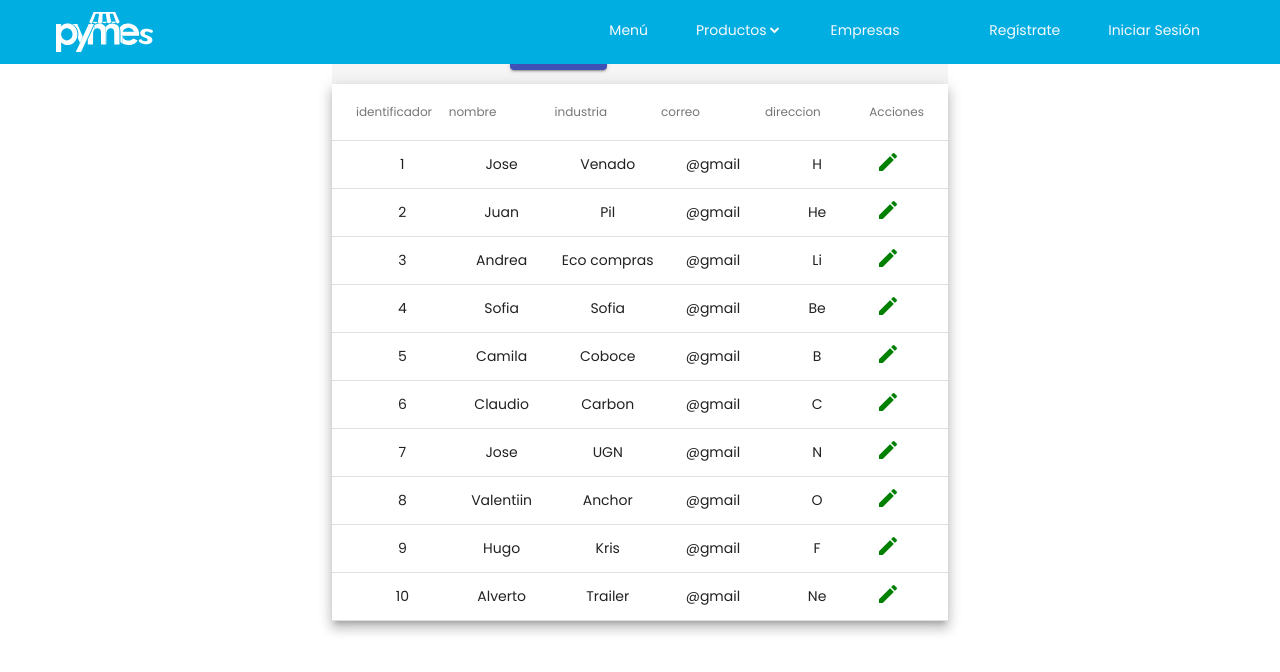
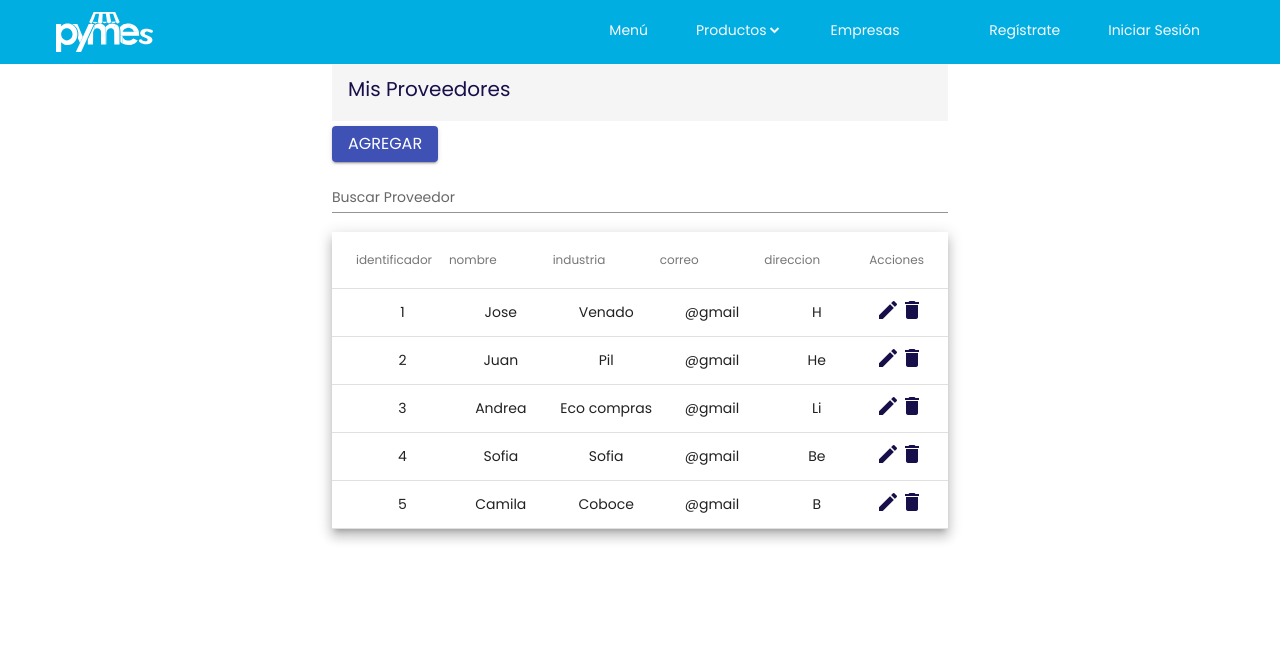
Before and after one commit to AndyGuzman7/pr-pymes-web, an Angular app: page / in a window 1280 px wide. Shown: the top 672 px of the page. Built offline with nearby package versions, Linux system fonts and the light colour scheme.

Commit message:
Listado de Proveedores

```diff
--- /dev/null
+++ b/src/app/views/orders-to-supplier/orders-to-supplier.component.css
@@ -0,0 +1,22 @@
+table {
+    align-items: center;
+    width: 100%;
+}
+th{
+    width: 20%;
+}
+.body{
+    display: flex;
+    justify-content: center;
+    height: 100%;
+    align-items: center;
+    background-color: #f5f5f5;
+}
+.toolbar{
+    margin-top: 10%;
+}
+.container{
+    width: 50%;
+    max-width: 300;
+    text-align: center;
+}
--- /dev/null
+++ b/src/app/views/orders-to-supplier/orders-to-supplier.component.html
@@ -0,0 +1,49 @@
+<div class="container">
+    <mat-toolbar class="toolbar">
+        <span> Mis pedidos</span>
+        <button mat-raised-button color="primary">AGREGAR</button>
+    </mat-toolbar>
+
+    <div class="body">
+        <table mat-table [dataSource]="dataSource" class="mat-elevation-z8">
+
+            <!-- Position Column -->
+            <ng-container matColumnDef="id">
+                <th mat-header-cell *matHeaderCellDef> identificador </th>
+                <td mat-cell *matCellDef="let element"> {{element.id}} </td>
+            </ng-container>
+            <!-- Pedido Column -->
+
+            <ng-container matColumnDef="pedido">
+              <th mat-header-cell *matHeaderCellDef> Pedido </th>
+              <td mat-cell *matCellDef="let element"> {{element.pedido}} </td>
+            </ng-container>
+
+            <!-- Fecha Column -->
+            <ng-container matColumnDef="fecha">
+              <th mat-header-cell *matHeaderCellDef>Fecha</th>
+              <td mat-cell *matCellDef="let element"> {{element.fecha}} </td>
+            </ng-container>
+
+            <!-- Acciones Column -->
+            <ng-container matColumnDef="acciones">
+                <th mat-header-cell *matHeaderCellDef> Acciones </th>
+                <td mat-cell *matCellDef="let element" style="text-align: right;">
+                <a class="pointer" style="color: green">
+                  <mat-icon>edit</mat-icon>
+                </a>
+                <a class="pointer" style="color: red">
+                  <mat-icon>d</mat-icon>
+                </a>
+              </td>
+          </ng-container>
+
+          <tr mat-header-row *matHeaderRowDef="displayedColumns"></tr>
+          <tr mat-row *matRowDef="let row; columns: displayedColumns;"></tr>
+        </table>
+
+  </div>
+
+
+
+</div>
--- /dev/null
+++ b/src/app/views/orders-to-supplier/orders-to-supplier.component.ts
@@ -0,0 +1,28 @@
+import { Component, OnInit } from '@angular/core';
+export interface Supplier {
+  id: number;
+  pedido: string;
+  fecha: string;
+
+}
+
+const ELEMENT_DATA: Supplier[] = [
+  {id: 1, pedido: 'Pedido por Inicio de mes', fecha: '02/11/2022'},
+  {id: 2, pedido: 'Pedido por Inicio de mes', fecha: '02/11/2022'},
+  {id: 3, pedido: 'Pedido por Inicio de mes', fecha: '02/11/2022'},
+];
+@Component({
+  selector: 'app-orders-to-supplier',
+  templateUrl: './orders-to-supplier.component.html',
+  styleUrls: ['./orders-to-supplier.component.css']
+})
+export class OrdersToSupplierComponent implements OnInit {
+  displayedColumns: string[] = ['id','pedido', 'fecha'];
+  dataSource = ELEMENT_DATA;
+
+  constructor() { }
+
+  ngOnInit(): void {
+  }
+
+}
--- a/src/app/views/supplier/supplier.component.css
+++ b/src/app/views/supplier/supplier.component.css
@@ -5,16 +5,41 @@ table {
 th{
     width: 20%;
 }
+
+.agregar{
+    text-align: left;
+    margin-top: 5px;
+}
+span{
+    color: #170F49;
+}
+.pointer{
+    cursor: pointer;
+}
 .body{
     display: flex;
     justify-content: center;
     height: 100%;
-    align-items: center;
+    align-items: rigth;
     background-color: #f5f5f5;
 }
 .container{
     width: 50%;
-    max-width: 200;
+    max-width: 100%;
     text-align: center;
     border-radius:20px;
 }
+.toolbar{
+    margin-top: 6%;
+}
+
+
+.mat-form-field {
+    font-size: 14px;
+    width: 100%;
+}
+
+.btn{
+    text-align: left;
+
+}
--- a/src/app/views/supplier/supplier.component.html
+++ b/src/app/views/supplier/supplier.component.html
@@ -1,8 +1,15 @@
 <div class="container">
-    <mat-toolbar>
+    <mat-toolbar class="toolbar">
         <span> Mis Proveedores</span>
-        <button mat-raised-button color="primary">AGREGAR</button>
+
     </mat-toolbar>
+    <div class="agregar">
+      <button mat-raised-button color="primary" class="btn" >AGREGAR</button>
+    </div>
+    <mat-form-field appearance="standard">
+      <mat-label>Buscar Proveedor</mat-label>
+      <input matInput (keyup)="applyFilter($event)" placeholder="buscar" #input autocomplete="off">
+    </mat-form-field>
 
     <div class="body">
         <table mat-table [dataSource]="dataSource" class="mat-elevation-z8">
@@ -35,15 +42,15 @@
               <td mat-cell *matCellDef="let element"> {{element.direccion}} </td>
             </ng-container>
 
-            <!-- Acciones Column -->
+            <!-- Acciones Column agregar metodos para cada boton -->
             <ng-container matColumnDef="acciones">
                 <th mat-header-cell *matHeaderCellDef> Acciones </th>
-                <td mat-cell *matCellDef="let element" style="text-align: right;">
-                <a class="pointer" style="color: green">
-                  <mat-icon>edit</mat-icon>
-                </a>
-                <a class="pointer" style="color: red">
-                  <mat-icon>d</mat-icon>
+                <td mat-cell *matCellDef="let element; let i = index" style="text-align: right;">
+                    <a class="pointer" style="color: #170F49" matTooltip="Editar">
+                      <mat-icon>edit</mat-icon>
+                    </a>
+                    <a class="pointer" (click)="deleteSupplier(i)" style="color: #170F49" matTooltip="Eliminar">
+                      <mat-icon>delete</mat-icon>
                 </a>
               </td>
           </ng-container>
@@ -51,8 +58,7 @@
           <tr mat-header-row *matHeaderRowDef="displayedColumns"></tr>
           <tr mat-row *matRowDef="let row; columns: displayedColumns;"></tr>
         </table>
-
-  </div>
+      </div>
 
 
 
--- a/src/app/views/supplier/supplier.component.ts
+++ b/src/app/views/supplier/supplier.component.ts
@@ -1,4 +1,7 @@
-import { Component, OnInit } from '@angular/core';
+import { Component, OnInit, ViewChild } from '@angular/core';
+import { MatPaginator } from '@angular/material/paginator';
+import { MatTableDataSource } from '@angular/material/table';
+
 export interface Supplier {
   id: number;
   nombre: string;
@@ -7,30 +10,37 @@ export interface Supplier {
   direccion: string;
 }
 
-const ELEMENT_DATA: Supplier[] = [
-  {id: 1,nombre: 'Jose', industria: 'Venado', correo: '@gmail', direccion: 'H'},
-  {id: 2,nombre: 'Juan', industria: 'Pil', correo: '@gmail', direccion: 'He'},
-  {id: 3,nombre: 'Andrea', industria: 'Eco compras', correo: '@gmail', direccion: 'Li'},
-  {id: 4, nombre: 'Sofia',industria: 'Sofia', correo: '@gmail', direccion: 'Be'},
-  {id: 5,nombre: 'Camila', industria: 'Coboce', correo: '@gmail', direccion: 'B'},
-  {id: 6,nombre: 'Claudio', industria: 'Carbon', correo: '@gmail', direccion: 'C'},
-  {id: 7,nombre: 'Jose', industria: 'UGN', correo: '@gmail', direccion: 'N'},
-  {id: 8,nombre: 'Valentiin', industria: 'Anchor', correo: '@gmail', direccion: 'O'},
-  {id: 9,nombre: 'Hugo', industria: 'Kris', correo: '@gmail', direccion: 'F'},
-  {id: 10,nombre: 'Alverto',industria: 'Trailer', correo: '@gmail', direccion: 'Ne'},
-];
 @Component({
   selector: 'app-supplier',
   templateUrl: './supplier.component.html',
   styleUrls: ['./supplier.component.css']
 })
 export class SupplierComponent implements OnInit {
+  ELEMENT_DATA: Supplier[] = [
+    {id: 1,nombre: 'Jose', industria: 'Venado', correo: '@gmail', direccion: 'H'},
+    {id: 2,nombre: 'Juan', industria: 'Pil', correo: '@gmail', direccion: 'He'},
+    {id: 3,nombre: 'Andrea', industria: 'Eco compras', correo: '@gmail', direccion: 'Li'},
+    {id: 4, nombre: 'Sofia',industria: 'Sofia', correo: '@gmail', direccion: 'Be'},
+    {id: 5,nombre: 'Camila', industria: 'Coboce', correo: '@gmail', direccion: 'B'},
+
+
+  ];
   displayedColumns: string[] = ['id','nombre', 'industria', 'correo', 'direccion','acciones'];
-  dataSource = ELEMENT_DATA;
+  dataSource = new MatTableDataSource(this.ELEMENT_DATA);
 
   constructor() { }
 
   ngOnInit(): void {
   }
 
+
+  /*filtro para buscar proveedores por letra*/
+  applyFilter(event: Event) {
+    const filterValue = (event.target as HTMLInputElement).value;
+
+    this.dataSource.filter = filterValue.trim().toLowerCase();
+  }
+
+  /*Agregar metodos para eliminar proveedores*/
+
 }
```
Also changed, not shown: src/app/app.module.ts (+7 -1 lines), 1 other file (tests, documents, lock files or other folders).
